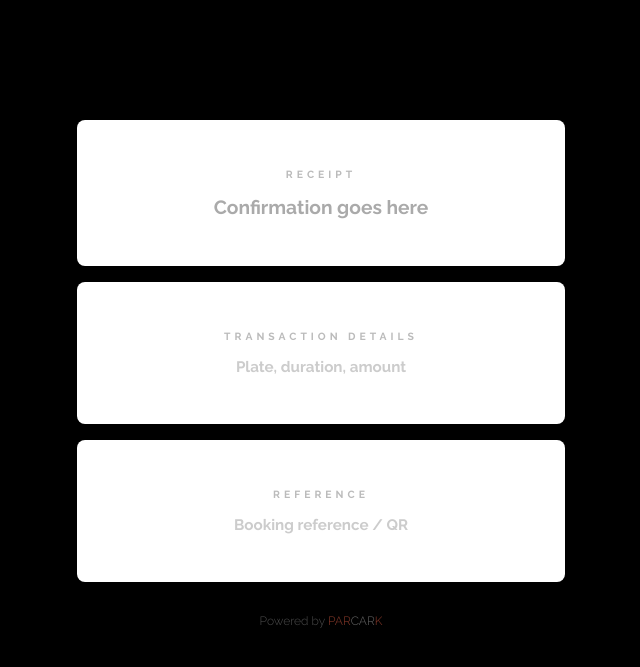
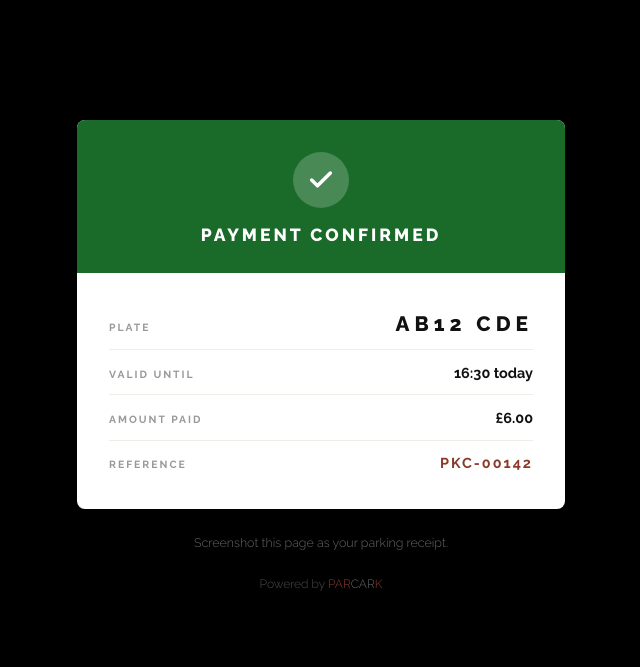
Before and after one commit to gswelby-png/landmarque, a FastAPI app: page /receipt/1 in a window 1280 px wide. Shown: the top 667 px of the page, without its empty margins (319-959 px from the left). Run offline with FastAPI, Linux system fonts and the light colour scheme; data comes from the database, SQL or seed files in the repository.

Commit message:
Build out receipt page with confirmation, plate, valid until, amount, reference

```diff
--- a/app/templates/driver/receipt_placeholder.html
+++ b/app/templates/driver/receipt_placeholder.html
@@ -3,8 +3,8 @@
 <head>
   <meta charset="UTF-8">
   <meta name="viewport" content="width=device-width, initial-scale=1.0">
-  <title>Receipt — ParCark</title>
-  <link href="https://fonts.googleapis.com/css2?family=Raleway:wght@300;400;600;700&display=swap" rel="stylesheet">
+  <title>Payment Confirmed — ParCark</title>
+  <link href="https://fonts.googleapis.com/css2?family=Raleway:wght@300;400;600;700;800&display=swap" rel="stylesheet">
   <style>
     * { box-sizing: border-box; margin: 0; padding: 0; }
     body {
@@ -23,7 +23,6 @@
       margin-bottom: 1.4rem;
     }
     .estate-name {
-      font-family: 'Raleway', Helvetica, Arial, sans-serif;
       font-weight: 700;
       font-size: 1.9rem;
       color: #fff;
@@ -38,32 +37,81 @@
       letter-spacing: .5px;
       margin: 0;
     }
-    .placeholder {
+    .panel {
       background: #fff;
       border-radius: 8px;
-      padding: 3rem 2rem;
-      text-align: center;
+      overflow: hidden;
       margin-bottom: 1rem;
     }
-    .placeholder-label {
+    .panel-top {
+      background: #1a6b2a;
+      padding: 2rem 2rem 1.75rem;
+      text-align: center;
+    }
+    .tick-circle {
+      width: 56px;
+      height: 56px;
+      border-radius: 50%;
+      background: rgba(255,255,255,.2);
+      display: flex;
+      align-items: center;
+      justify-content: center;
+      margin: 0 auto 1rem;
+    }
+    .confirm-title {
+      font-size: 1.1rem;
+      font-weight: 800;
+      letter-spacing: 3px;
+      text-transform: uppercase;
+      color: #fff;
+    }
+    .panel-body {
+      padding: 1.5rem 2rem;
+    }
+    .detail-row {
+      display: flex;
+      justify-content: space-between;
+      align-items: baseline;
+      padding: .85rem 0;
+      border-bottom: 1px solid #f0ede8;
+    }
+    .detail-row:last-child { border-bottom: none; }
+    .detail-label {
       font-size: .65rem;
       font-weight: 700;
-      letter-spacing: 4px;
+      letter-spacing: 2px;
       text-transform: uppercase;
-      color: #bbb;
-      margin-bottom: 1rem;
+      color: #999;
     }
-    .placeholder-title {
-      font-size: 1.2rem;
+    .detail-value {
+      font-size: .9rem;
       font-weight: 700;
-      color: #aaa;
+      color: #111;
+      text-align: right;
+    }
+    .detail-value.plate {
+      font-size: 1.3rem;
+      letter-spacing: 5px;
+      font-weight: 800;
+    }
+    .detail-value.ref {
+      color: #8B3A2A;
+      letter-spacing: 2px;
+    }
+    .screenshot-note {
+      text-align: center;
+      font-size: .78rem;
+      color: rgba(255,255,255,.4);
+      font-weight: 300;
+      line-height: 1.6;
+      padding: .5rem 0 1rem;
     }
     .stripe-note {
       font-size: .75rem;
       text-align: center;
-      margin-top: .9rem;
       font-weight: 300;
       color: rgba(255,255,255,.3);
+      padding: .5rem 0 1rem;
     }
   </style>
 </head>
@@ -79,22 +127,38 @@
       <p class="car-park-name">{{ car_park_name }}</p>
     </div>
 
-    <div class="placeholder">
-      <p class="placeholder-label">Receipt</p>
-      <p class="placeholder-title">Confirmation goes here</p>
+    <div class="panel">
+      <div class="panel-top">
+        <div class="tick-circle">
+          <svg width="28" height="28" viewBox="0 0 24 24" fill="none" stroke="#fff" stroke-width="3" stroke-linecap="round" stroke-linejoin="round">
+            <polyline points="20 6 9 17 4 12"/>
+          </svg>
+        </div>
+        <p class="confirm-title">Payment Confirmed</p>
+      </div>
+      <div class="panel-body">
+        <div class="detail-row">
+          <span class="detail-label">Plate</span>
+          <span class="detail-value plate">AB12 CDE</span>
+        </div>
+        <div class="detail-row">
+          <span class="detail-label">Valid until</span>
+          <span class="detail-value">16:30 today</span>
+        </div>
+        <div class="detail-row">
+          <span class="detail-label">Amount paid</span>
+          <span class="detail-value">£6.00</span>
+        </div>
+        <div class="detail-row">
+          <span class="detail-label">Reference</span>
+          <span class="detail-value ref">PKC-00142</span>
+        </div>
+      </div>
     </div>
 
-    <div class="placeholder">
-      <p class="placeholder-label">Transaction details</p>
-      <p class="placeholder-title" style="font-size:.95rem; color:#ccc;">Plate, duration, amount</p>
-    </div>
+    <p class="screenshot-note">Screenshot this page as your parking receipt.</p>
 
-    <div class="placeholder">
-      <p class="placeholder-label">Reference</p>
-      <p class="placeholder-title" style="font-size:.95rem; color:#ccc;">Booking reference / QR</p>
-    </div>
-
-    <p class="stripe-note" style="padding:1rem 0;">
+    <p class="stripe-note">
       Powered by <span style="color:#8B3A2A">PAR</span><span style="color:rgba(255,255,255,.4)">CAR</span><span style="color:#8B3A2A">K</span>
     </p>
 
```
